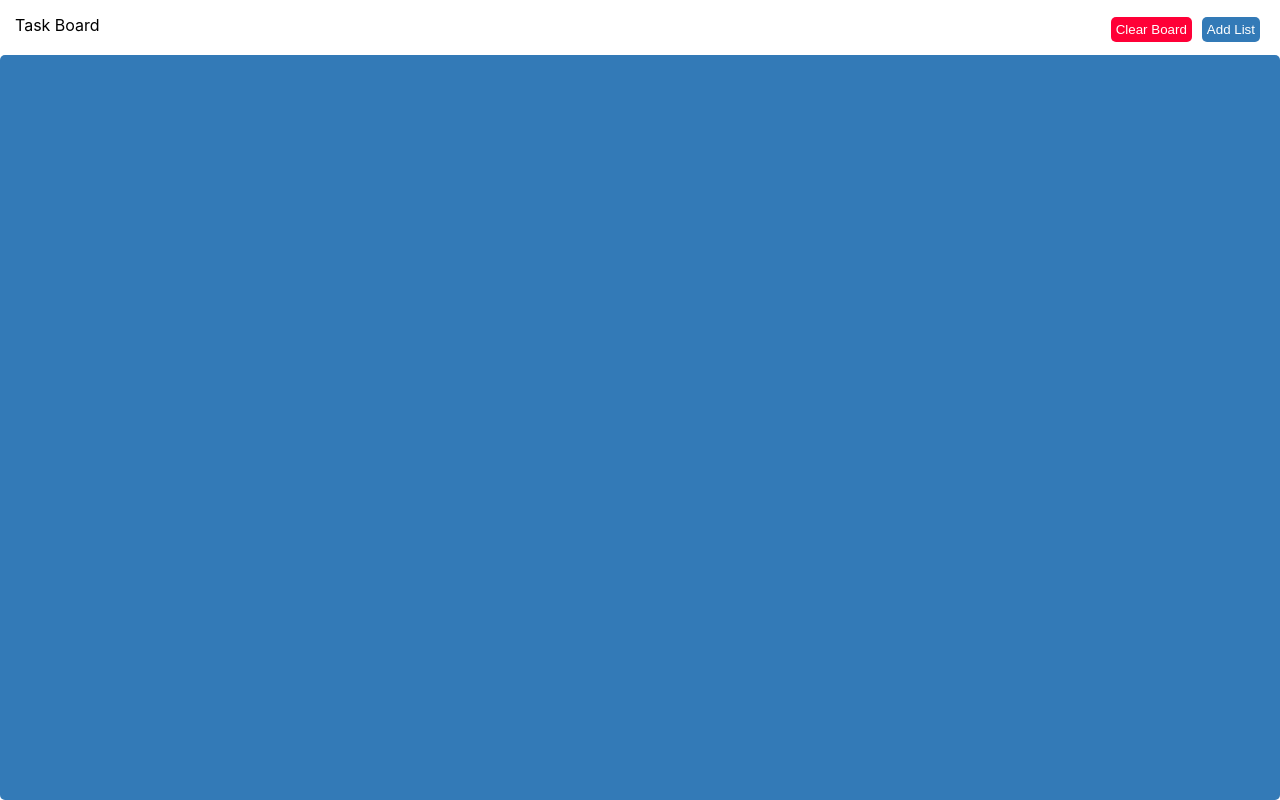
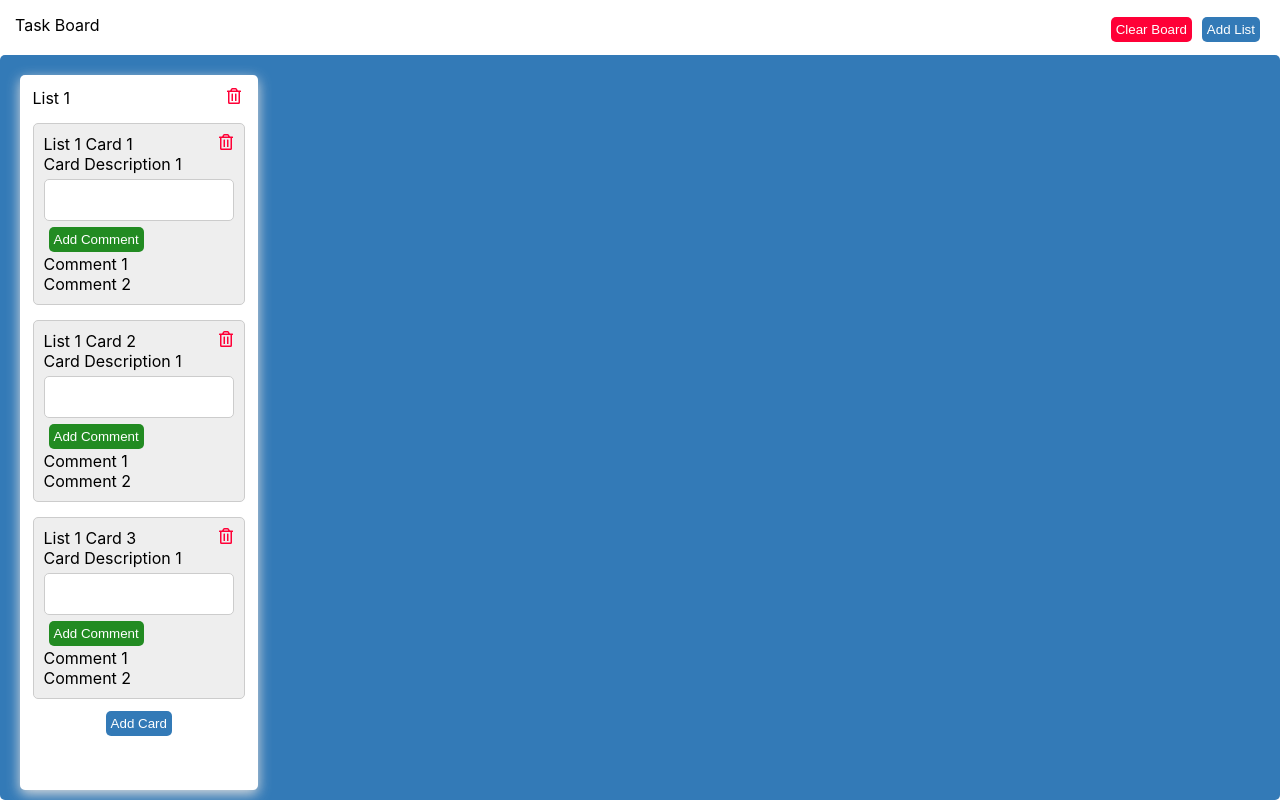
Before and after one commit to PrasannaSrinivasan/TaskBoard-React, a React (Create React App) app: page / in a window 1280 px wide. Built offline with nearby package versions, Linux system fonts and the light colour scheme; the HTML template or start-up script is replaced by a standard one.

Commit message:
Card Level DnD

```diff
--- a/package.json
+++ b/package.json
@@ -17,6 +17,7 @@
   "scripts": {
     "start": "react-scripts start",
     "build": "react-scripts build",
+    "postbuild": "rimraf build/**/*.map",
     "test": "react-scripts test",
     "eject": "react-scripts eject"
   },
--- a/src/App.css
+++ b/src/App.css
@@ -1,6 +1,7 @@
 *{
 	scrollbar-width: thin !important;
     scrollbar-color:  #ccc #fff !important;
+    box-sizing: border-box;
 }
 ::-webkit-scrollbar {
     width: 7px;
--- a/src/components/List/Card/Card.js
+++ b/src/components/List/Card/Card.js
@@ -1,20 +1,37 @@
 import React, { Component } from 'react';
-import {  Draggable } from 'react-beautiful-dnd';
+
+import { FaRegTrashAlt} from "react-icons/fa";
 import classes from "./Card.module.css";
+import Button from "../../UI/Button/Button";
+
 class Card extends Component {
 
-    addComment = () => {
+    addComment = () => { }
 
-    }
+    addCard = () => { }
+
+    deleteCard = () => { }
 
     render(){
+        const { provided, innerRef, cardName , cardDescription, comments, cardId  } = this.props;
+        return (
 
-        return (
-            // <Draggable>
-                <div className={classes.Card}>
-
+                <div id={cardId} {...provided.draggableProps} {...provided.dragHandleProps} ref={innerRef}  className={classes.Card}>
+                    <div className={classes.CardHeader}>
+                        <div> {cardName}</div>
+                        <div><FaRegTrashAlt   style={{color: "#ff0037", cursor: "pointer"}}/></div>
+                    </div>
+                    <div> {cardDescription}</div>
+                    <div>
+                        <textarea className={classes.CardTextArea}/>
+                    </div>
+                    <Button click={this.addComment}  buttonColor="Green" > Add Comment</Button>
+                    {
+                        comments.map((item,index) => {
+                            return (<div key={index}> {item} </div>)
+                        })
+                    }
                 </div>
-           // </Draggable>
         );
     }
 }
--- a/src/components/List/Card/Card.module.css
+++ b/src/components/List/Card/Card.module.css
@@ -1,3 +1,22 @@
 .Card{
-
+    border: 1px solid #ccc;
+    padding: 10px;
+    margin: 15px 0 0 0;
+    border-radius: 5px;
+    background-color: #eee;
 }
+.CardHeader{
+    display: flex;
+    justify-content: space-between;
+}
+.CardTextArea{
+    width: 100%;
+    resize: none;
+    border: 1px solid #ccc;
+    border-radius: 5px;
+    margin: 5px 0 0 0;
+    padding: 5px;
+}
+.CardTextArea:focus{
+    border: 1px solid #337ab7;
+}
--- a/src/components/List/List.js
+++ b/src/components/List/List.js
@@ -1,30 +1,56 @@
 import React, { Component } from 'react';
-import {Droppable, Draggable } from 'react-beautiful-dnd';
+import {Draggable } from 'react-beautiful-dnd';
 import classes from "./List.module.css";
+import {FaRegTrashAlt} from "react-icons/fa";
+import Button from "../UI/Button/Button"
+
 import Card from "./Card/Card";
+
 class List extends Component {
 
-editListName = () => {
+    editListName = () => { }
 
-}
-
-addCard = () => {
-
-}
-
-deleteCard = () => {
-
-}
-
-markComplete = () => {
-
-}
+    markComplete = () => { }
 
     render(){
-        const { provided, innerRef } = this.props;
+        const { provided, innerRef, cardsList, id , deleteList} = this.props;
         return (
-            <div {...provided.draggableProps} {...provided.dragHandleProps} ref={innerRef} className={classes.List} >
-                {this.props.children}
+            <div
+                id={id}
+                {...provided.draggableProps}
+                {...provided.dragHandleProps}
+                ref={innerRef}
+                className={classes.List}
+                >
+
+                <div className={classes.ListHeader}>
+                    <div> {this.props.children}</div>
+                    <div>
+                        <FaRegTrashAlt className={classes.ListIcons} onClick={deleteList} style={{color: "#ff0037", cursor: "pointer"}} />
+                    </div>
+                </div>
+                <div>
+                    {cardsList.length ? cardsList.map( (item,index) => {
+                        return (<Draggable key={index} onStop={this.dragOnStop}  draggableId={item.cardId} index={index} >
+                            {provided => {
+                                const addCardBtn = <div style={{textAlign: 'center',margin: '10px 0 0 0 ', cursor: 'pointer'}} ><Button > Add Card </Button> </div>;
+                                return (
+                                <React.Fragment>
+                                    <Card
+                                        provided={provided}
+                                        innerRef={provided.innerRef}
+                                        cardName ={item.cardName}
+                                        cardDescription = {item.cardDescription}
+                                        comments={item.comments}
+                                        key={index}
+                                        cardId = {item.cardId}
+                                        />
+                                    { cardsList.length - 1 === index || cardsList.length === 0 ?  addCardBtn : null}
+                                 </React.Fragment>
+                            )}}
+                        </Draggable>)
+                    }) : <div style={{textAlign: 'center',margin: '10px 0 0 0 ', cursor: 'pointer'}} ><Button > Add Card </Button> </div>}
+                </div>
             </div>
         );
     }
--- a/src/components/List/List.module.css
+++ b/src/components/List/List.module.css
@@ -1,9 +1,18 @@
 .List{
-    min-height: 200px;
-    border: 1px solid #fff;
+    height: 100%;
     width: 19%;
     padding: 1%;
-    box-sizing: border-box;
-    float: left;
     margin: 5px;
+    background-color: #fff;
+    border-radius: 5px;
+    box-shadow: 0 4px 13px #ddd;
+    overflow: auto;
 }
+.ListIcons{
+    margin: 0px 3px;
+    font-size: 16px;
+}
+.ListHeader{
+    display: flex;
+    justify-content: space-between;
+}
--- a/src/components/UI/Button/Button.js
+++ b/src/components/UI/Button/Button.js
@@ -1,5 +1,8 @@
 import classes from "./Button.module.css";
 
-const button =  (props) => <button onClick={props.click} className={`${classes.Default} ${props.buttonColor ? classes[props.buttonColor] : null }`} > {props.children}</button>
+const button =  (props) => <button
+                                onClick={props.click}
+                                className={`${classes.Default} ${props.buttonColor ? classes[props.buttonColor] : null }`} >
+                                {props.children}</button>
 
 export default button;
--- a/src/components/UI/Button/Button.module.css
+++ b/src/components/UI/Button/Button.module.css
@@ -10,8 +10,11 @@
 .Red{
     background-color: #ff0037 !important;
 }
+.Green{
+    background-color: #228B22 !important;
+}
 
 button.Default:hover{
     opacity: 0.8;
     cursor: pointer;
-  }
+}
--- a/src/containers/TaskBoard.js
+++ b/src/containers/TaskBoard.js
@@ -1,6 +1,5 @@
 import React, { Component } from 'react';
-import { DragDropContext, Droppable, Draggable } from 'react-beautiful-dnd';
-//import { BsFillTrashFill, BsPlusSquareFill } from "react-icons/bs";
+import { DragDropContext, Droppable } from 'react-beautiful-dnd';
 import List from "../components/List/List";
 import classes from "./TaskBoard.module.css";
 
@@ -8,8 +7,58 @@ import Button from "../components/UI/Button/Button";
 
 class TaskBoard extends Component {
 
+    state = {
+        lists : [ {
+            listName: "List 1",
+            id:  new Date().getTime().toString(),
+            cards: [
+                {
+                    cardName: "List 1 Card 1 ",
+                    cardDescription: "Card Description 1",
+                    cardId: "1",
+                    comments: [
+                        "Comment 1",
+                        "Comment 2"
+                    ]
+                },
+                {
+                    cardName: "List 1 Card 2",
+                    cardDescription: "Card Description 1",
+                    cardId: "2",
+                    comments: [
+                        "Comment 1",
+                        "Comment 2"
+                    ]
+                },
+                {
+                    cardName: "List 1 Card 3",
+                    cardDescription: "Card Description 1",
+                    cardId: "3",
+                    comments: [
+                        "Comment 1",
+                        "Comment 2"
+                    ]
+                }
+            ]
+        }]
+    }
     clearBoard = () => {
-        // Deleting All Contents from the Board
+        this.setState({ ...this.state, lists : []});
+    }
+
+    deleteCard = (deleteCardId) => {
+        //alert("Delete Card");
+        console.log(this.state);
+        const lists = [...this.state.lists];
+        lists.forEach((item,index) => {
+            item.cards.forEach( (cdItem, cdindex) => {
+                if(cdItem.cardId === deleteCardId){
+                    lists[index].cards.splice(cdindex,1);
+                }
+            });
+
+        });
+        this.setState({ ...this.state, lists : lists});
     }
 
     addList = () => {
@@ -18,16 +67,59 @@ class TaskBoard extends Component {
         let listObject = {};
         listObject["listName"] = "List"+ listNumber;
         listObject["id"] = new Date().getTime().toString();
+        listObject["cards"] = [{
+            cardName: `List ${listNumber} Card 1`,
+            cardId: new Date().getTime().toString(),
+            cardDescription: "Card Description",
+            comments: [
+                "Comment 1",
+                "Comment 2"
+            ]
+        }];
         const updatedlist = [...this.state.lists];
         updatedlist.push(listObject);
         this.setState({ ...this.state, lists : updatedlist});
     }
 
-    deleteList = () => {
-        // Delete list from Board
+    dragOnEnd = result => {
+        const { destination, source, draggableId } = result;
+        let cardIndex;
+        const lists = [...this.state.lists];
+        let cardItem;
+        if(!destination){
+            return;
+        }
+        lists.forEach((item,index) => {
+            if(item.id === source.droppableId) {
+                item.cards.forEach( (cdItem, cdindex) => {
+                    if( cdItem.cardId === draggableId){
+                        cardItem = cdItem;
+                        cardIndex = cdindex;
+                    }
+                })
+            }
+        });
+        lists.forEach((item,index) => {
+            if(item.id === source.droppableId){
+                lists[index].cards.splice(cardIndex, 1);
+            }
+            if(item.id === destination.droppableId){
+                lists[index].cards.push(cardItem);
+            }
+        });
+
+        this.setState({...this.state, lists : lists});
     }
-    state = {
-        lists : [ ]
+
+    deleteList = (listId) => {
+        let lists = [...this.state.lists];
+        const updatedList = lists.filter(item => item.id !== listId);
+        this.setState({...this.state, lists: updatedList});
+    }
+
+    shouldComponentUpdate(nextProps, nextState){
+       console.log(nextState.lists.length !== this.state.lists.length);
+         return nextState.lists.length !== this.state.lists.length;
     }
 
     render(){
@@ -39,28 +131,37 @@ class TaskBoard extends Component {
                    <div>
                         <Button buttonColor="Red" click={this.clearBoard}>Clear Board</Button>
                         <Button click={this.addList}>Add List</Button>
-                        {/* <BsFillTrashFill style={{color: "#ff0037", cursor: "pointer"}} /> */}
                    </div>
                 </div>
-                <DragDropContext>
-                    <Droppable droppableId="list">
-                        {provided => (
-                            <div id="taskBoardContainer" className={classes.ListContainer} ref={provided.innerRef}  {...provided.droppableProps} >
-                                {this.state.lists.map((item, index) => (
-                                    <Draggable key={index}  draggableId={item.id} index={Number(item.id)} >
-                                        {provided => (
-                                            <List provided={provided} innerRef={provided.innerRef} >
-                                                {item.listName}
-                                            </List>
-                                        )}
-                                    </Draggable>
-                                ))}
-                            {provided.placeholder}
-                            </div>
-                        )}
-                        </Droppable>
+
+                <DragDropContext onDragEnd={this.dragOnEnd.bind(this)}>
+                    <div id="taskBoardContainer" className={classes.ListContainer} >
+                        {this.state.lists.map((item, index) => (
+                            <Droppable key={index}  droppableId={item.id}>
+                                {provided => {
+                                        return (
+                                            <React.Fragment>
+                                                <List
+                                                    provided={provided}
+                                                    innerRef={provided.innerRef}
+                                                    cardsList={item.cards}
+                                                    id={item.id}
+                                                    deleteList={() => this.deleteList(item.id)}
+                                                    >
+                                                        {item.listName}
+
+                                                {/* {provided.placeholder} */}
+                                                </List>
+                                            </React.Fragment>
+                                        //
+                                        );
+                                    }
+                                }
+
+                            </Droppable>
+                        ))}
+                    </div>
                 </DragDropContext>
-
             </div>
         );
     }
--- a/src/containers/TaskBoard.module.css
+++ b/src/containers/TaskBoard.module.css
@@ -5,6 +5,7 @@
     margin: auto;
     border-radius: 5px;
     box-sizing: border-box;
+
 }
 
 .TaskBoard > div{
@@ -24,7 +25,6 @@
     background: #337ab7;
     min-height: calc(100vh - 55px);
     overflow: auto;
+    display: flex;
+    flex-wrap: wrap;
 }
-
-
-/* #b2b2b2 */
```
Also changed, not shown: firebase.json (added), 2 other files (tests, documents, lock files or other folders).
